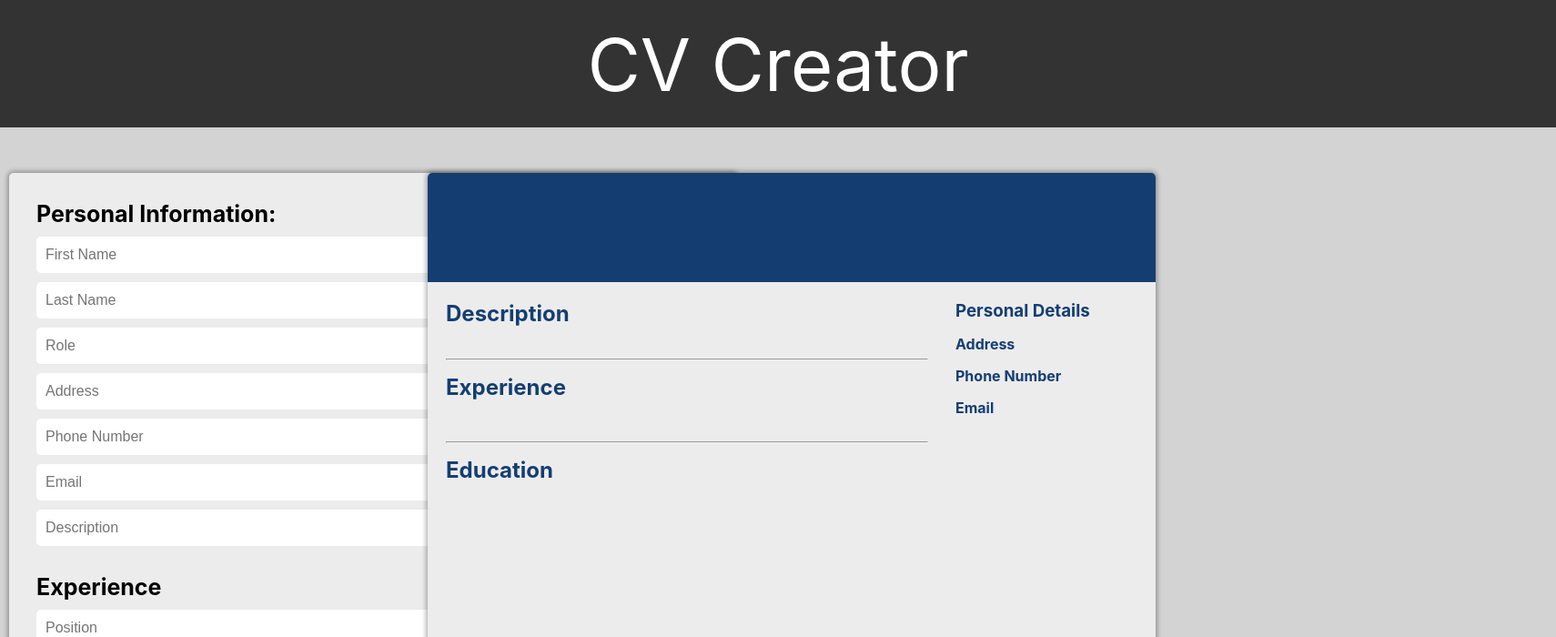
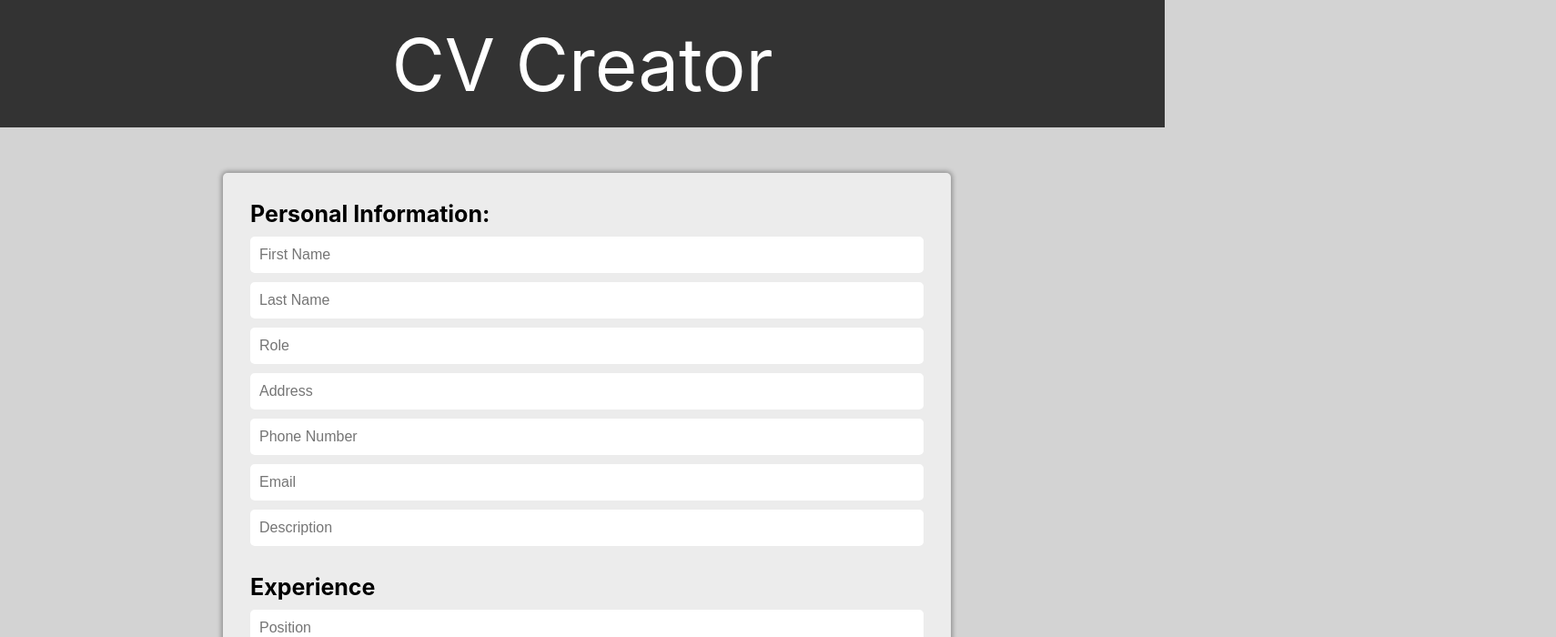
Before and after one commit to Pafestivo/cv-react, a React (Create React App) app: page / in a window 1280 px wide. Shown: the top 700 px of the page at 91% size, 1710 px wide, since content can reach past the window. Built offline with nearby package versions, Linux system fonts and the light colour scheme.

Commit message:
Add design for smaller screens

```diff
--- a/src/components/Main.js
+++ b/src/components/Main.js
@@ -1,5 +1,6 @@
 import React, { Component } from "react";
 import '../styles/main.css'
+import '../styles/media-queries.css'
 import FormContainer from "./form/FormContainer";
 import PrevContainer from "./preview/PrevContainer";
 import emptyCV from "./utility/EmptyCV";
--- /dev/null
+++ b/src/styles/media-queries.css
@@ -0,0 +1,25 @@
+@media only screen and (max-width: 1640px) {
+  .main-container {
+    display: flex;
+    flex-direction: column;
+    align-items: center;
+    margin-top: 50px;
+    padding-left: 10px;
+    row-gap: 50px;
+  }
+
+  .prev-container {
+    position: static;
+  }
+}
+
+@media only screen and (max-width: 900px) {
+  .form-container {
+    width: 400px;
+  }
+
+  button {
+    font-size: 20px;
+    height: 40px;
+  }
+}
```
